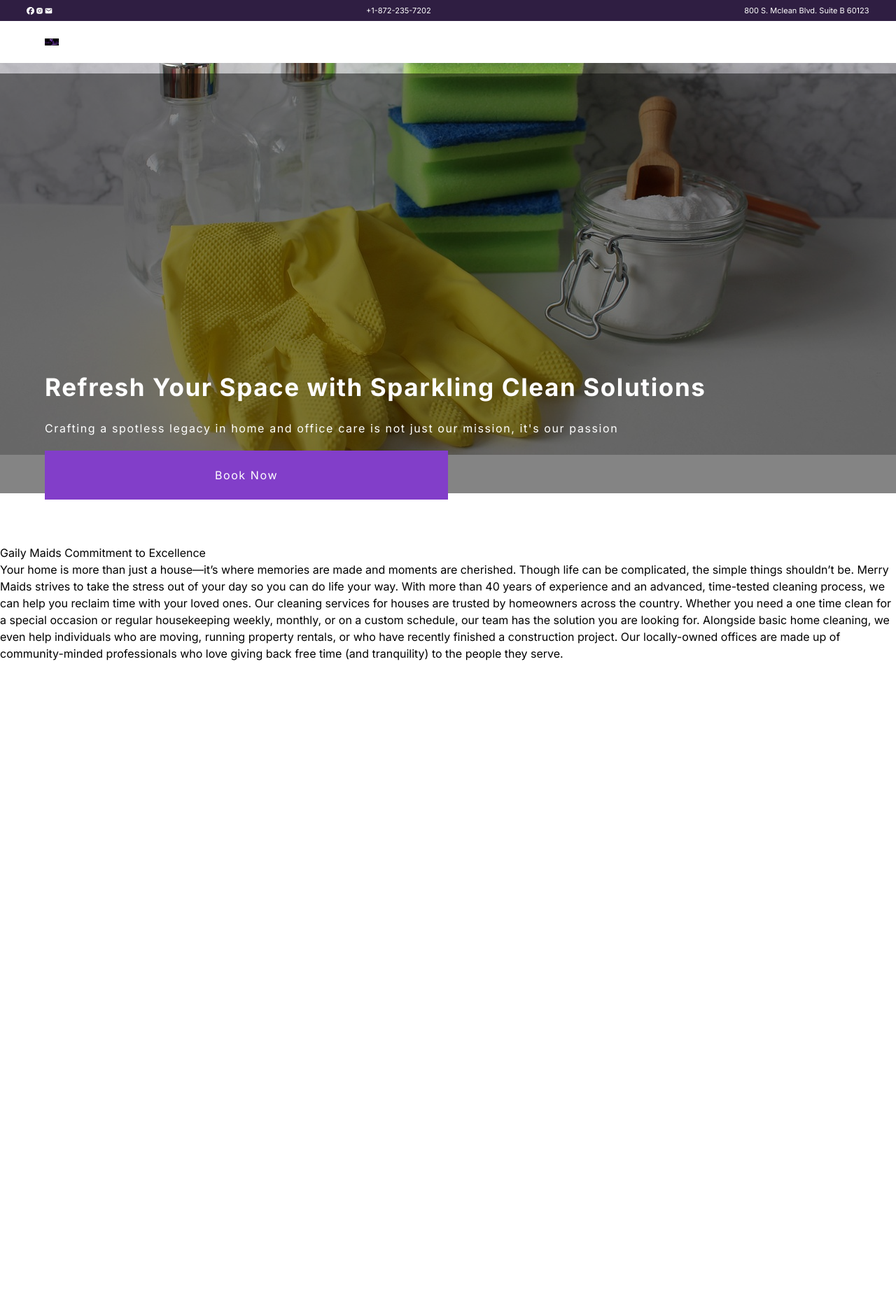
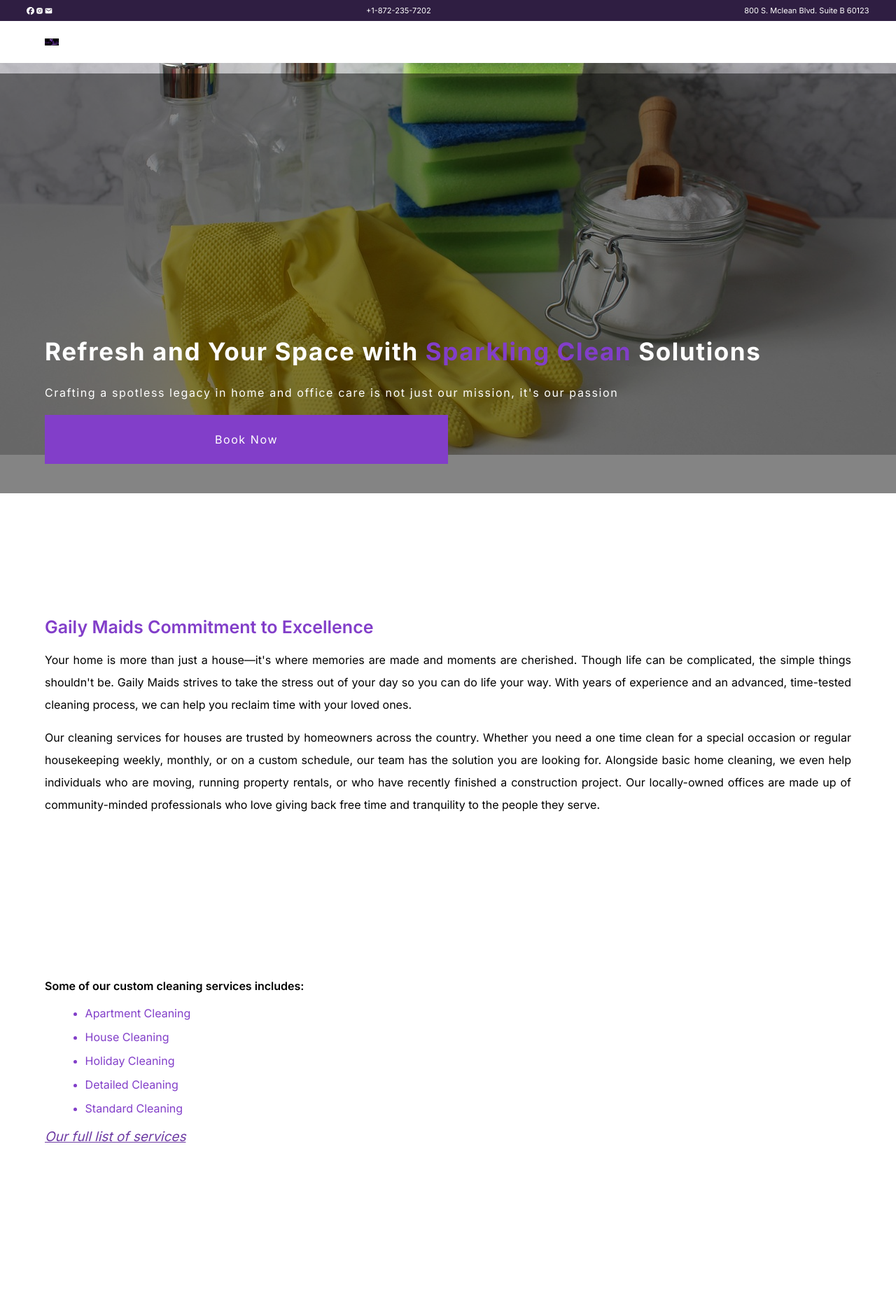
Before and after one commit to dedayorr/Gaily-maids, a Next.js app: page / in a window 1280 px wide. Shown: the top 1868 px of the page at 70% size. Before the commit the page ends 1074 px from the top, so only its background shows below. Built offline with nearby package versions, Linux system fonts and the light colour scheme.

Commit message:
CleaningProcess

```diff
--- a/app/components/Header.tsx
+++ b/app/components/Header.tsx
@@ -1,8 +1,8 @@
-'use client';
-import React, { useState } from 'react'
-import { Accordion } from 'flowbite-react';
-import Link from 'next/link'
-import styles from "./Header.module.css"
+"use client";
+import React, { useState } from "react";
+import { Accordion } from "flowbite-react";
+import Link from "next/link";
+import styles from "./Header.module.css";
 import { FaFacebook } from "react-icons/fa6";
 import { AiFillInstagram } from "react-icons/ai";
 import { IoMdMail } from "react-icons/io";
@@ -18,26 +18,36 @@ const Header = () => {
     setNavOpen(!navOpen);
   };
 
-
-    return (<>
-
-
+  return (
+    <>
       <header className={`${styles.Hero} `}>
-        <div className="absolute w-[100%] h-[560px] top-[90px] right-0 left-0 bg-[#0000007b] md:h-[600px] md:top-[105px]"><div className='bg-red- mt-[23%] py-[10%] text-white tracking-widest px-[5%] flex flex-col gap-[20px] '>
-                <h1 className=' text-[35px] font-bold '>Refresh Your Space with Sparkling Clean Solutions</h1>
-                <p>Crafting a spotless legacy in home and office care is not just our mission, it's our passion</p>
-                <button className='bg-[#823ec9] w-[50%] py-[2%] hover:bg-white hover:text-[#823ec9]'>Book Now</button>
-            </div></div>
-            <div className='bg-[#2f1e42] text-white flex items-center justify-between h-[30px] px-[3%]'>
-                <div className='flex text-[11px] gap-[2px]'>
+        <div className="absolute w-[100%] h-[560px] top-[90px] right-0 left-0 bg-[#0000007b] md:h-[600px] md:top-[105px]">
+          <div className=" mt-[23%] py-[6%] text-white tracking-widest px-[5%] flex flex-col gap-[20px] ">
+            <h1 className=" text-[35px] font-bold ">
+              Refresh and Your Space with <span className="text-[#823ec9]">Sparkling Clean</span> Solutions
+            </h1>
+            <p>
+              Crafting a spotless legacy in home and office care is not just our
+              mission, it's our passion
+            </p>
+            <button className="bg-[#823ec9] w-[50%] py-[2%] hover:bg-white hover:text-[#823ec9]">
+              Book Now
+            </button>
+          </div>
+        </div>
+        <div className="bg-[#2f1e42] text-white flex items-center justify-between h-[30px] px-[3%]">
+          <div className="flex text-[11px] gap-[2px]">
             <FaFacebook />
             <AiFillInstagram />
             <IoMdMail />
           </div>
-                <a className='text-[11px]' href='tel:+1-872-235-7202'> +1-872-235-7202 </a>
-                <div className='text-[11px]'>800 S. Mclean Blvd. Suite B 60123</div>
+          <a className="text-[11px]" href="tel:+1-872-235-7202">
+            {" "}
+            +1-872-235-7202{" "}
+          </a>
+          <div className="text-[11px]">800 S. Mclean Blvd. Suite B 60123</div>
         </div>
-            <div className='sticky top-0 flex justify-between items-center px-[5%] bg-white h-[60px]'>
+        <div className="sticky top-0 flex justify-between items-center px-[5%] bg-white h-[60px]">
           <Image
             className="Logo"
             src="/gaily_logo.png"
@@ -45,8 +55,12 @@ const Header = () => {
             width={20}
             height={20}
           />
-                <div className='md:hidden' onClick={toggleMenu}>
-                    {!navOpen ? <GiHamburgerMenu className='text-2xl' /> : <FaTimes className='text-2xl' />}
+          <div className="md:hidden" onClick={toggleMenu}>
+            {!navOpen ? (
+              <GiHamburgerMenu className="text-2xl text-[#823ec9]" />
+            ) : (
+              <FaTimes className="text-2xl" />
+            )}
           </div>
 
           {/* <div className='flex gap-[20px]'>
@@ -58,80 +72,117 @@ const Header = () => {
                 </div> */}
         </div>
         {navOpen && (
-                <div className='fixed top-0 w-[87%] h-full bg-white'>
-                    <Accordion className='md:hidden border-none flex flex-col gap-[25px] pt-[65px] px-[5%]'>
+          <div className="fixed top-0 w-[87%] h-full bg-white">
+            <Accordion className="md:hidden border-none flex flex-col gap-[25px] pt-[65px] px-[5%]">
               <Accordion.Panel>
-                            <Accordion.Title className='text-[#823ec9] text-[18px] border-none'>
+                <Accordion.Title className="text-[#823ec9] text-[18px] border-none">
                   Cleaning Services
-
                 </Accordion.Title>
 
-                            <Accordion.Content >
-                                <ul className='flex flex-col ml-[6%] gap-5 font-light text-[#823ec9]'>
-                                    <li><Link href="">Apartment Cleaning</Link></li>
-                                    <li> <Link href="">House Cleaning</Link></li>
-                                    <li><Link href="">Detailed Cleaning </Link></li>
-                                    <li> <Link href="">Holiday Cleaning </Link></li>
-                                </ul>
-
-                            </Accordion.Content>
-                        </Accordion.Panel>
-                        <Accordion.Panel>
-                            <Accordion.Title className='text-[#823ec9] text-[18px]'>
-                                Our Cleaning Process
-                            </Accordion.Title>
-                            <Accordion.Content >
-                                <ul className='flex flex-col ml-[6%] gap-5 font-light text-[#823ec9]'>
-                                    <li><Link href="">Bathroom Cleaning</Link></li>
-                                    <li> <Link href="">Bedroom Cleaning</Link></li>
-                                    <li><Link href="">Kitchen Cleaning </Link></li>
-                                    <li> <Link href="">Laundry Room Cleaning </Link></li>
-                                    <li> <Link href="">Dinning Room Cleaning </Link></li>
-                                    <li> <Link href="">Living Room Cleaning </Link></li>
+                <Accordion.Content>
+                  <ul className="flex flex-col ml-[6%] gap-5 font-light text-[#823ec9]">
+                    <li>
+                      <Link href="">Apartment Cleaning</Link>
+                    </li>
+                    <li>
+                      {" "}
+                      <Link href="">House Cleaning</Link>
+                    </li>
+                    <li>
+                      <Link href="">Detailed Cleaning </Link>
+                    </li>
+                    <li>
+                      {" "}
+                      <Link href="">Holiday Cleaning </Link>
+                    </li>
                   </ul>
                 </Accordion.Content>
               </Accordion.Panel>
               <Accordion.Panel>
-                            <Accordion.Title className='text-[#823ec9] text-[18px]'>
-                                Why Hire Us
+                <Accordion.Title className="text-[#823ec9] text-[18px]">
+                  Our Cleaning Process
                 </Accordion.Title>
                 <Accordion.Content>
-                                <ul className='flex flex-col ml-[6%] gap-5 font-light text-[#823ec9]'>
-                                    <li><Link href="">Afforable Cleaning</Link></li>
-                                    <li> <Link href="">Best Cleaning Service</Link></li>
-                                    <li><Link href="">Custom Cleaning </Link></li>
-
+                  <ul className="flex flex-col ml-[6%] gap-5 font-light text-[#823ec9]">
+                    <li>
+                      <Link href="">Bathroom Cleaning</Link>
+                    </li>
+                    <li>
+                      {" "}
+                      <Link href="">Bedroom Cleaning</Link>
+                    </li>
+                    <li>
+                      <Link href="">Kitchen Cleaning </Link>
+                    </li>
+                    <li>
+                      {" "}
+                      <Link href="">Laundry Room Cleaning </Link>
+                    </li>
+                    <li>
+                      {" "}
+                      <Link href="">Dinning Room Cleaning </Link>
+                    </li>
+                    <li>
+                      {" "}
+                      <Link href="">Living Room Cleaning </Link>
+                    </li>
                   </ul>
                 </Accordion.Content>
               </Accordion.Panel>
               <Accordion.Panel>
-                            <Accordion.Title className='text-[#823ec9] text-[18px]'>
+                <Accordion.Title className="text-[#823ec9] text-[18px]">
+                  Why Hire Us
+                </Accordion.Title>
+                <Accordion.Content>
+                  <ul className="flex flex-col ml-[6%] gap-5 font-light text-[#823ec9]">
+                    <li>
+                      <Link href="">Afforable Cleaning</Link>
+                    </li>
+                    <li>
+                      {" "}
+                      <Link href="">Best Cleaning Service</Link>
+                    </li>
+                    <li>
+                      <Link href="">Custom Cleaning </Link>
+                    </li>
+                  </ul>
+                </Accordion.Content>
+              </Accordion.Panel>
+              <Accordion.Panel>
+                <Accordion.Title className="text-[#823ec9] text-[18px]">
                   About Us
                 </Accordion.Title>
                 <Accordion.Content>
-                                <ul className='flex flex-col ml-[6%] gap-5 font-light text-[#823ec9]'>
-                                    <li><Link href="">Our Values</Link></li>
-                                    <li> <Link href="">Best Cleaning Service</Link></li>
-                                    <li><Link href="">Custom Cleaning </Link></li>
-
+                  <ul className="flex flex-col ml-[6%] gap-5 font-light text-[#823ec9]">
+                    <li>
+                      <Link href="">Our Values</Link>
+                    </li>
+                    <li>
+                      {" "}
+                      <Link href="">Best Cleaning Service</Link>
+                    </li>
+                    <li>
+                      <Link href="">Custom Cleaning </Link>
+                    </li>
                   </ul>
                 </Accordion.Content>
               </Accordion.Panel>
             </Accordion>
 
-                    <Link href="" ><button className='ml-[5%] mt-[15%] text-[20px] italic text-[#5f2b96] underline'>Request & Estimate</button></Link>
-                    <div className='flex gap-[5%] items-center ml-[5%] mt-[5%] underline text-[20px] italic text-[#361f4d]'>
+            <Link href="">
+              <button className="ml-[5%] mt-[15%] text-[20px] italic text-[#5f2b96] underline">
+                Request & Estimate
+              </button>
+            </Link>
+            <div className="flex gap-[5%] items-center ml-[5%] mt-[5%] underline text-[20px] italic text-[#361f4d]">
               <FaPhoneVolume />
               <span>+1-872-235-7202</span>
             </div>
           </div>
         )}
+      </header>
+    </>
+  );
+};
 
-        </header>
-
-
-    </>
-    )
-}
-
-export default Header
+export default Header;
--- /dev/null
+++ b/app/components/contents/Offers.tsx
@@ -0,0 +1,61 @@
+import React from "react";
+import Image from "next/image";
+import "./offers.css"
+
+const Offers = () => {
+  return (
+    <div className="mx-[5%]">
+      <div className="my-[20%]  flex flex-col gap-[15px]">
+        <h2 className="text-[25px] font-semibold leading-8 text-[#823ec9]">
+          Gaily Maids Commitment to Excellence
+        </h2>
+        <p className="leading-8 text-justify">
+          {" "}
+          Your home is more than just a house—it's where memories are made and
+          moments are cherished. Though life can be complicated, the simple
+          things shouldn't be. Gaily Maids strives to take the stress out of
+          your day so you can do life your way. With years of experience and an
+          advanced, time-tested cleaning process, we can help you reclaim time
+          with your loved ones.{" "}
+        </p>
+        <p className="leading-8 text-justify">
+          {" "}
+          Our cleaning services for houses are trusted by homeowners across the
+          country. Whether you need a one time clean for a special occasion or
+          regular housekeeping weekly, monthly, or on a custom schedule, our
+          team has the solution you are looking for. Alongside basic home
+          cleaning, we even help individuals who are moving, running property
+          rentals, or who have recently finished a construction project. Our
+          locally-owned offices are made up of community-minded professionals
+          who love giving back free time and tranquility to the people they
+          serve.{" "}
+        </p>
+      </div>
+      <div className="flex flex-col gap-[15px]">
+        <p className="text-[] font-semibold">
+          Some of our custom cleaning services includes:
+        </p>
+
+          <ol className="list-disc ml-[5%] flex flex-col text-[#823ec9] hover:underline gap-[10px]">
+            <li className="">Apartment Cleaning</li>
+            <li className="">House Cleaning</li>
+            <li className="">Holiday Cleaning</li>
+            <li className="">Detailed Cleaning</li>
+            <li className="">Standard Cleaning</li>
+          </ol>
+
+        <p className="italic text-[19px] text-[#6d3aa3] underline">Our full list of services</p>
+      </div>
+
+      <Image
+            className="serviceImage my-[20%]"
+            src="/livingroom.png"
+            alt=""
+            width={200}
+            height={200}
+          />
+    </div>
+  );
+};
+
+export default Offers;
--- /dev/null
+++ b/app/components/contents/Process.tsx
@@ -0,0 +1,24 @@
+import React from "react";
+import Link from "next/link";
+import { FaArrowRight } from "react-icons/fa";
+
+const Process = () => {
+  return (
+    <div className="mx-[5%]">
+      <h2 className="text-[25px] font-semibold leading-8 text-[#823ec9]">Our Cleaning Process</h2>
+      <p className=" text-[20px] font-medium">Full Service House Cleaning</p>
+      <div className="leading-8 text-justify">
+        When you're balancing a busy family life, long hours at the office, and
+        other important aspects of your weekly routine, finding time to keep
+        your house in order can be difficult. Even though life gets busy, coming
+        home should never be a chore – and with Merry Maids, it won’t be.
+      </div>
+      <Link href="" className="text-[18px] text-[#823ec9] flex items-center gap-[10px]">
+        <p className="italic underline">See More</p>
+        <FaArrowRight />
+      </Link>
+    </div>
+  );
+};
+
+export default Process;
--- a/app/components/contents/Services.tsx
+++ /dev/null
@@ -1,12 +0,0 @@
-import React from 'react'
-
-const Services = () => {
-    return (
-        <div className='my-[10%]'><h2>Gaily Maids Commitment to Excellence</h2>
-            <p>Your home is more than just a house—it’s where memories are made and moments are cherished. Though life can be complicated, the simple things shouldn’t be. Merry Maids strives to take the stress out of your day so you can do life your way. With more than 40 years of experience and an advanced, time-tested cleaning process, we can help you reclaim time with your loved ones.
-
-                Our cleaning services for houses are trusted by homeowners across the country. Whether you need a one time clean for a special occasion or regular housekeeping weekly, monthly, or on a custom schedule, our team has the solution you are looking for. Alongside basic home cleaning, we even help individuals who are moving, running property rentals, or who have recently finished a construction project. Our locally-owned offices are made up of community-minded professionals who love giving back free time (and tranquility) to the people they serve.</p></div>
-    )
-}
-
-export default Services
--- /dev/null
+++ b/app/components/contents/offers.css
@@ -0,0 +1,4 @@
+.serviceImage {
+  height: 100%;
+  width: 100%;
+}
--- a/app/page.tsx
+++ b/app/page.tsx
@@ -1,18 +1,19 @@
 import Image from "next/image";
 import Link from "next/link";
 import Header from "./components/Header";
-import Services from "./components/contents/services";
+// import Services from "./components/contents/services";
+import Offers from "./components/contents/Offers";
+import Process from "./components/contents/Process";
 
 export default function Home() {
   return (
     <main className="text-black ">
       <div>
         <Header />
-        <Services />
-
+        <Offers />
+        <Process/>
         {/* <Link href="/users">about us</Link> */}
         {/* <Link href="/whyUs">Why us</Link> */}
-
       </div>
     </main>
   );
--- a/package.json
+++ b/package.json
@@ -14,7 +14,8 @@
     "next": "14.2.3",
     "react": "^18",
     "react-dom": "^18",
-    "react-icons": "^5.2.1"
+    "react-icons": "^5.2.1",
+    "yarn": "^1.22.22"
   },
   "devDependencies": {
     "@types/node": "^20",
```
Also changed, not shown: public/livingroom.png (added), 1 other file (tests, documents, lock files or other folders). Lines whose indentation alone changed are shown as unchanged.
